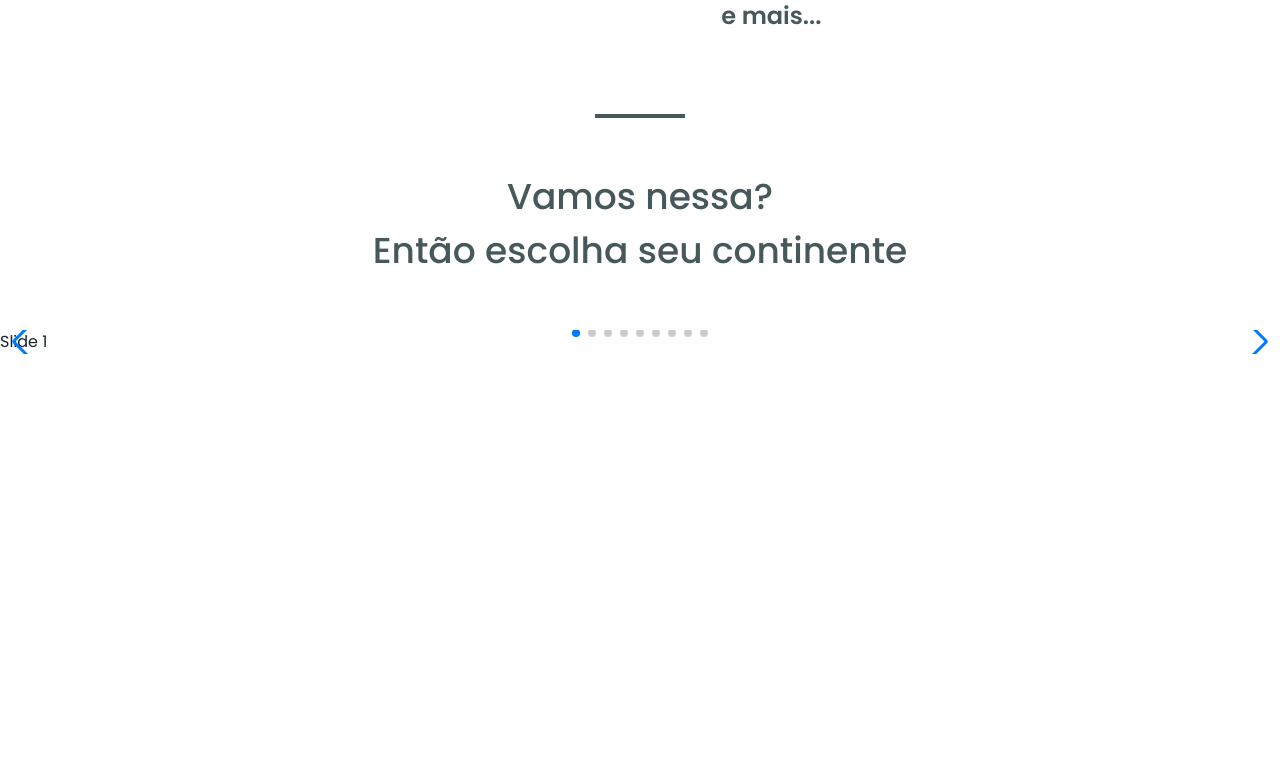
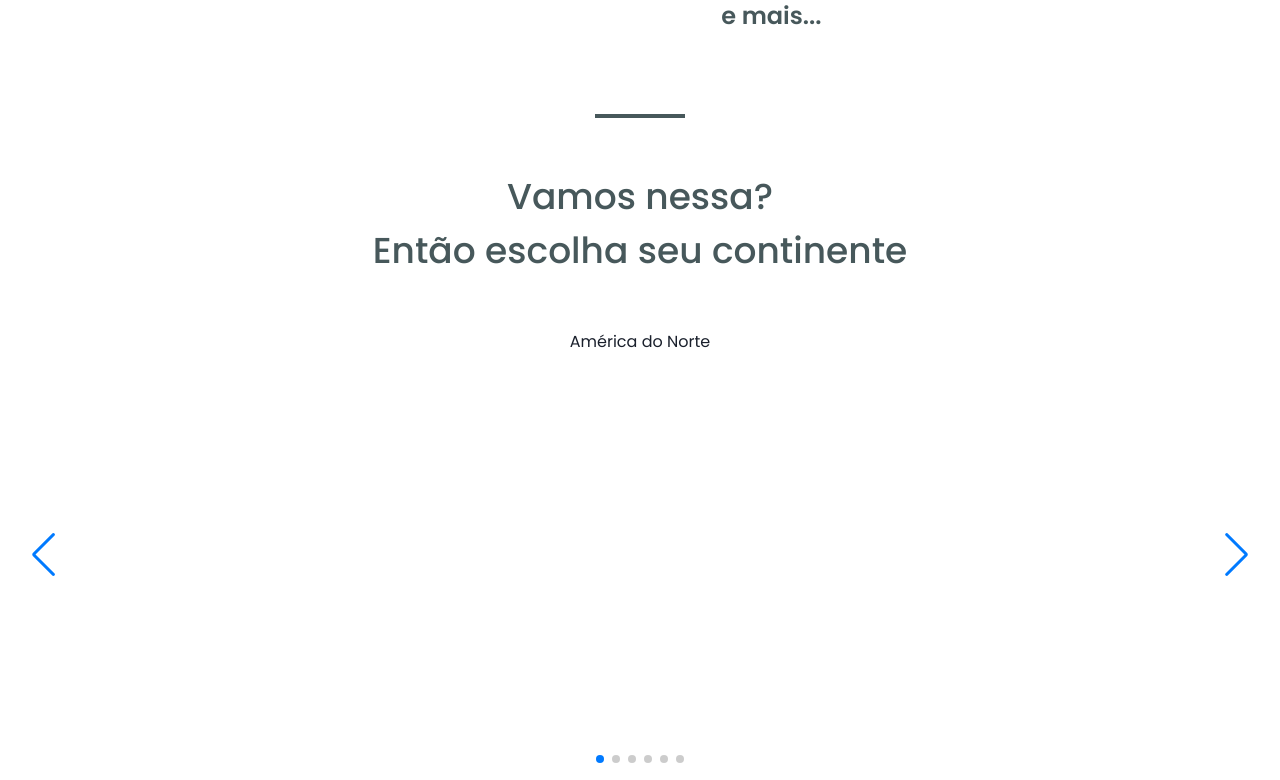
Before and after one commit to brunotoresan/worldtrip, a Next.js app: page / in a window 1280 px wide. Shown: the part 1068-1848 px from the top of the page. Before the commit the page ends 1422 px from the top, so only its background shows below. Built offline with nearby package versions, Linux system fonts and the light colour scheme.

Commit message:
slider adjustments

```diff
--- a/src/pages/components/ContinentCarousel/index.tsx
+++ b/src/pages/components/ContinentCarousel/index.tsx
@@ -1,7 +1,4 @@
-
-import React, { useRef, useState } from "react";
-// Import Swiper React components
-import { Swiper, SwiperSlide } from "swiper/react";
+import { Swiper, SwiperSlide  } from "swiper/react";
 
 // Import Swiper styles
 import "swiper/css";
@@ -21,11 +18,26 @@ SwiperCore.use([Pagination,Navigation]);
 export default function ContinentCarousel() {
   return (
     <>
-    <Swiper slidesPerView={1} spaceBetween={30} loop={true} pagination={{
-  "clickable": true
-}} navigation={true} className="mySwiper">
-  <SwiperSlide>Slide 1</SwiperSlide><SwiperSlide>Slide 2</SwiperSlide><SwiperSlide>Slide 3</SwiperSlide><SwiperSlide>Slide 4</SwiperSlide><SwiperSlide>Slide 5</SwiperSlide><SwiperSlide>Slide 6</SwiperSlide><SwiperSlide>Slide 7</SwiperSlide><SwiperSlide>Slide 8</SwiperSlide><SwiperSlide>Slide 9</SwiperSlide>
-  </Swiper>
+      <Swiper
+        slidesPerView={1}
+        spaceBetween={30}
+        loop={true}
+        pagination={{"clickable": true}}
+        navigation={true}
+        style={{
+          textAlign: "center",
+          height: "28.125rem",
+          width: "77.5rem",
+          color: "yellow.500"
+        }}
+      >
+        <SwiperSlide>América do Norte</SwiperSlide>
+        <SwiperSlide>América do Sul</SwiperSlide>
+        <SwiperSlide>Ásia</SwiperSlide>
+        <SwiperSlide>África</SwiperSlide>
+        <SwiperSlide>Europa</SwiperSlide>
+        <SwiperSlide>Oceania</SwiperSlide>
+      </Swiper>
     </>
   )
 }
```
